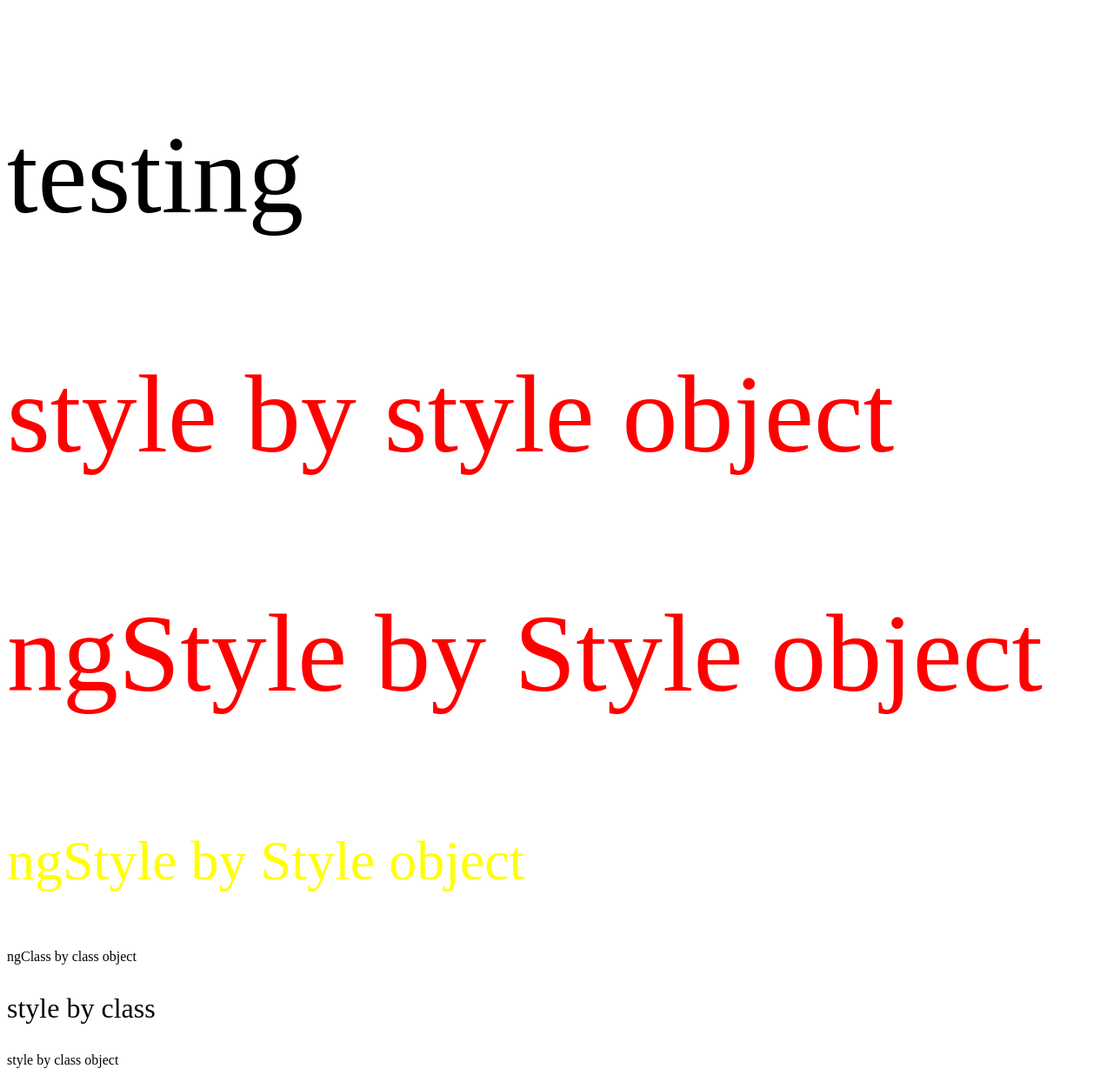
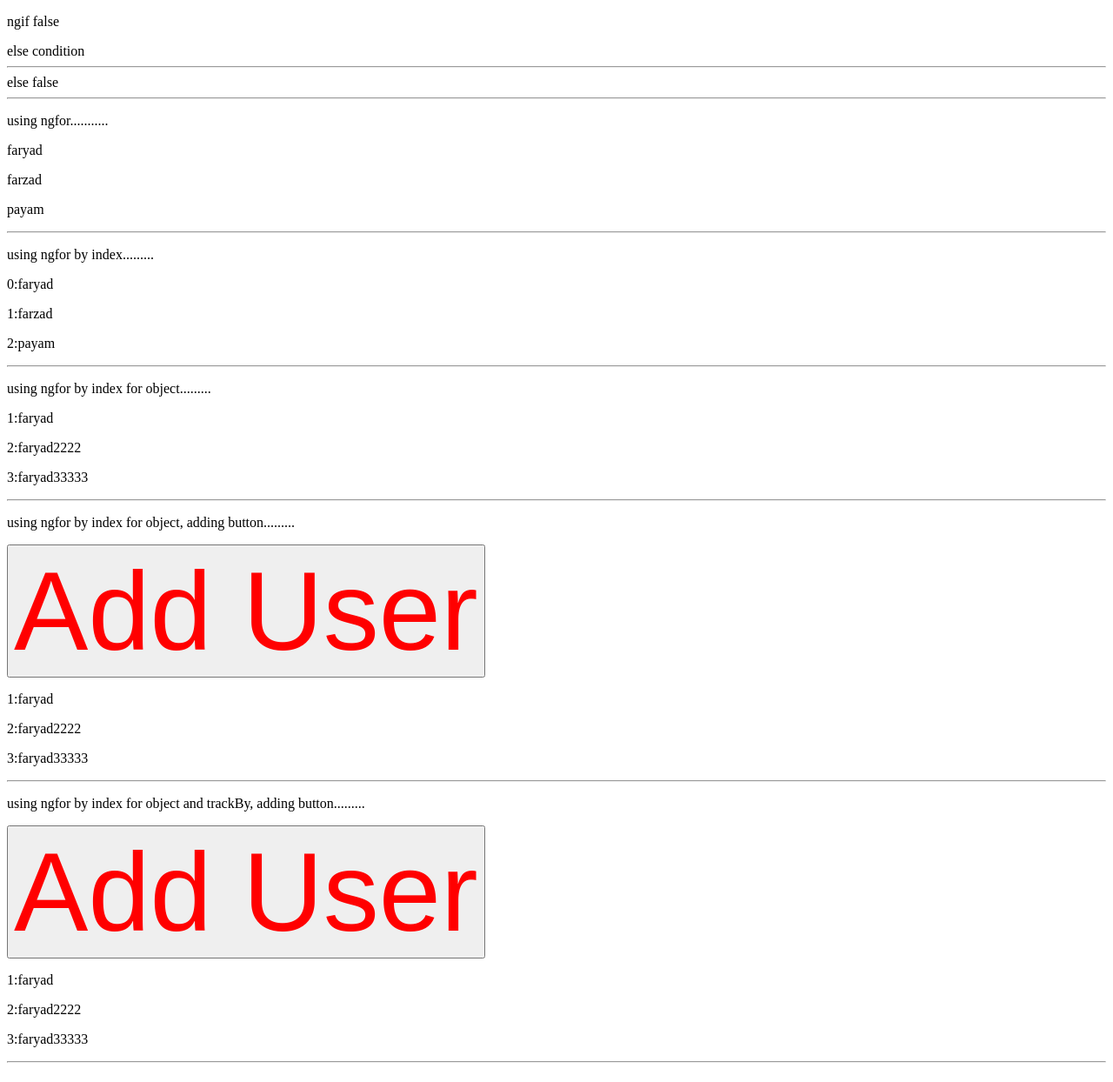
Before and after one commit to faryad0022/attributebinding, an Angular app: page / in a window 1280 px wide. Shown: the whole page at 87% size. Built offline with nearby package versions, Linux system fonts and the light colour scheme.

Commit message:
ngif and ngfor directives

```diff
--- a/src/app/app.component.html
+++ b/src/app/app.component.html
@@ -1,14 +1,31 @@
-<p [style.font-size.rem]="isCorrect ? 2 : 8">testing</p>
+<p *ngIf="isCorrect">ngif true</p>
 
-<p [style]="styles">style by style object</p>
+<p *ngIf="!isCorrect">ngif false</p>
 
-<p [ngStyle]="styles">ngStyle by Style object</p>
-
-<p [ngStyle]="{'font-size': '4rem', 'color': 'yellow'}">ngStyle by Style object</p>
-
-<p [ngClass]="classes">ngClass by class object</p>
-
-
-<p [class]="isCorrect ? 'big-font-size' : 'small-font-size'">style by class</p>
-
-<p [class]="classes">style by class object</p>
+<p *ngIf="isCorrect; else elseCond">ngif true</p>
+<ng-template #elseCond>else condition</ng-template>
+<hr>
+<ng-container *ngIf="isCorrect; else elseTemplate">
+  true
+</ng-container>
+<ng-template #elseTemplate>
+  else false
+</ng-template>
+<hr>
+<p>using ngfor...........</p>
+<p *ngFor="let user of users">{{user}}</p>
+<hr>
+<p>using ngfor by index.........</p>
+<p *ngFor="let user of users; let i=index">{{i + ':' + user}}</p>
+<hr>
+<p>using ngfor by index for object.........</p>
+<p *ngFor="let user of usersObject; let i=index">{{user.id + ':' + user.name}}</p>
+<hr>
+<p>using ngfor by index for object, adding button.........</p>
+<button [ngStyle]="styles" (click)="addUser()">Add User</button>
+<p *ngFor="let user of usersObject; let i=index">{{user.id + ':' + user.name}}</p>
+<hr>
+<p>using ngfor by index for object and trackBy, adding button.........</p>
+<button [ngStyle]="styles" (click)="addUser()">Add User</button>
+<p *ngFor="let user of usersObject; let i=index; trackBy:trackByFunc">{{user.id + ':' + user.name}}</p>
+<hr>
--- a/src/app/app.component.ts
+++ b/src/app/app.component.ts
@@ -12,7 +12,22 @@ export class AppComponent implements OnInit{
   styles = {};
   classes = {};
 
+  users: string[] = ['faryad', 'farzad', 'payam'];
 
+  usersObject = [
+    {
+      id: 1,
+      name: 'faryad'
+    },
+    {
+      id: 2,
+      name: 'faryad2222'
+    },
+    {
+      id: 3,
+      name: 'faryad33333'
+    },
+  ];
   ngOnInit(): void {
     this.styles = {
       'font-size': this.isCorrect ? '2rem' : '8rem',
@@ -23,4 +38,15 @@ export class AppComponent implements OnInit{
       'cancelled-color': this.isCancelled
     };
   }
+  addUser(): any{
+    this.isCorrect = !this.isCorrect;
+    this.usersObject.push({
+      id: 4,
+      name: 'faryad4444'
+    });
+    return this.usersObject;
+  }
+  trackByFunc(index: number, element: any): any{
+    return element.id;
+  }
 }
```
